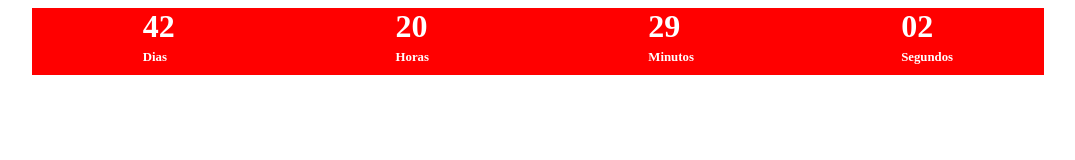
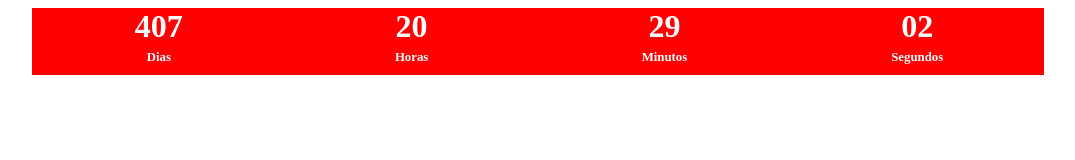
Before and after one commit to rrricardo00/Simple-Chronometer, a plain HTML site: page index.html in a window 1280 px wide. Shown: the whole page, without its empty margins (102-1177 px from the left). Drawn offline with Linux system fonts and the light colour scheme.

Commit message:
simple chronometer

```diff
--- a/css.css
+++ b/css.css
@@ -1,4 +1,4 @@
-.cronometro{
+.cronometro {
     display: flex;
     flex-wrap: wrap;
     flex-direction: row;
@@ -7,42 +7,45 @@
     padding: 0 0 30px 0;
     font-size: 2rem;
     font-weight: 600;
+    margin: 0 auto;
     width: 80%;
-    margin: 0 auto;
+
 }
 
-.cronometro div{
-   margin: 0 auto;
-   position: relative;
+.cronometro div {
+    position: relative;
+    flex: 1;
+    display: flex;
+    justify-content: center;
 }
 
-.cronometro :nth-child(1)::before{
-    content: 'Dias';
+.cronometro :nth-child(1)::before {
+    content: "Dias";
     position: absolute;
     bottom: -20px;
-    font-size: .8rem;
+    font-size: 0.8rem;
 }
-.cronometro :nth-child(2)::before{
-    content: 'Horas';
+.cronometro :nth-child(2)::before {
+    content: "Horas";
     position: absolute;
     bottom: -20px;
-    font-size: .8rem;
+    font-size: 0.8rem;
 }
-.cronometro :nth-child(3)::before{
-    content: 'Minutos';
+.cronometro :nth-child(3)::before {
+    content: "Minutos";
     position: absolute;
     bottom: -20px;
-    font-size: .8rem;
+    font-size: 0.8rem;
 }
-.cronometro :nth-child(4)::before{
-    content: 'Segundos';
+.cronometro :nth-child(4)::before {
+    content: "Segundos";
     position: absolute;
     bottom: -20px;
-    font-size: .8rem;
+    font-size: 0.8rem;
 }
 
-@media screen and (max-width:530px ){
-    .cronometro{
+@media screen and (max-width: 530px) {
+    .cronometro {
         flex-direction: column;
         gap: 25px;
     }
--- a/js.js
+++ b/js.js
@@ -1,4 +1,4 @@
-const data = new Date('2021, January, 01').getTime();
+const data = new Date('2022, January, 01').getTime();
 
 
 function timer() {
```
